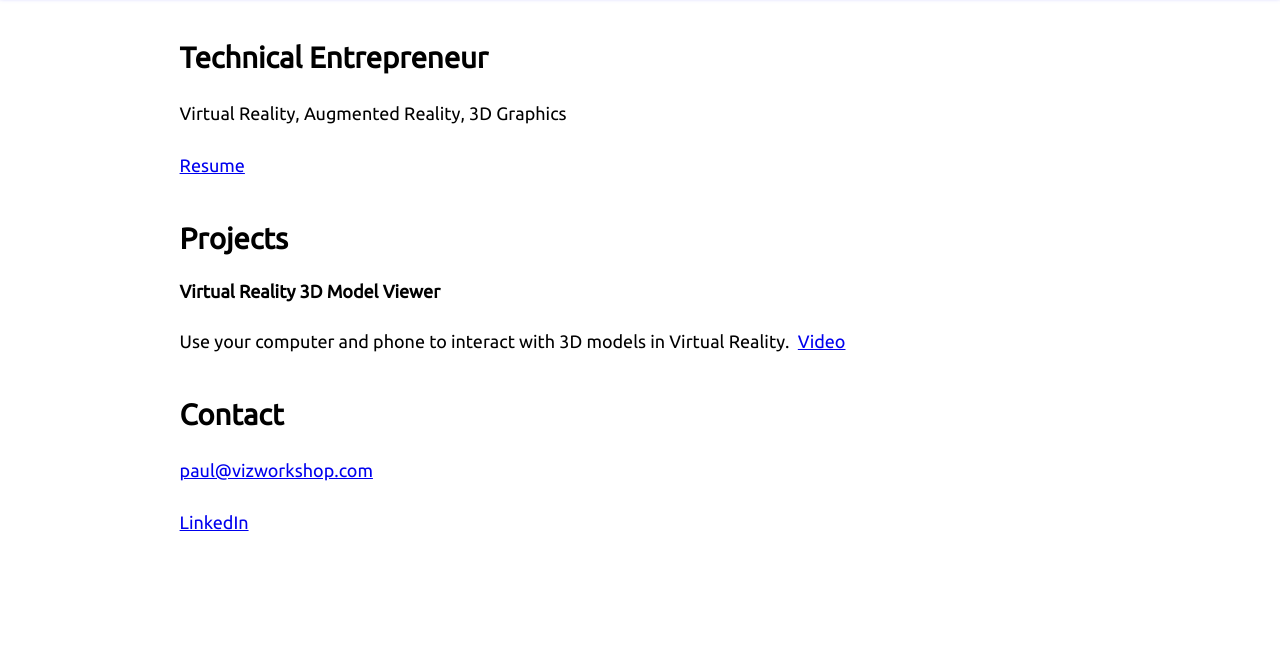
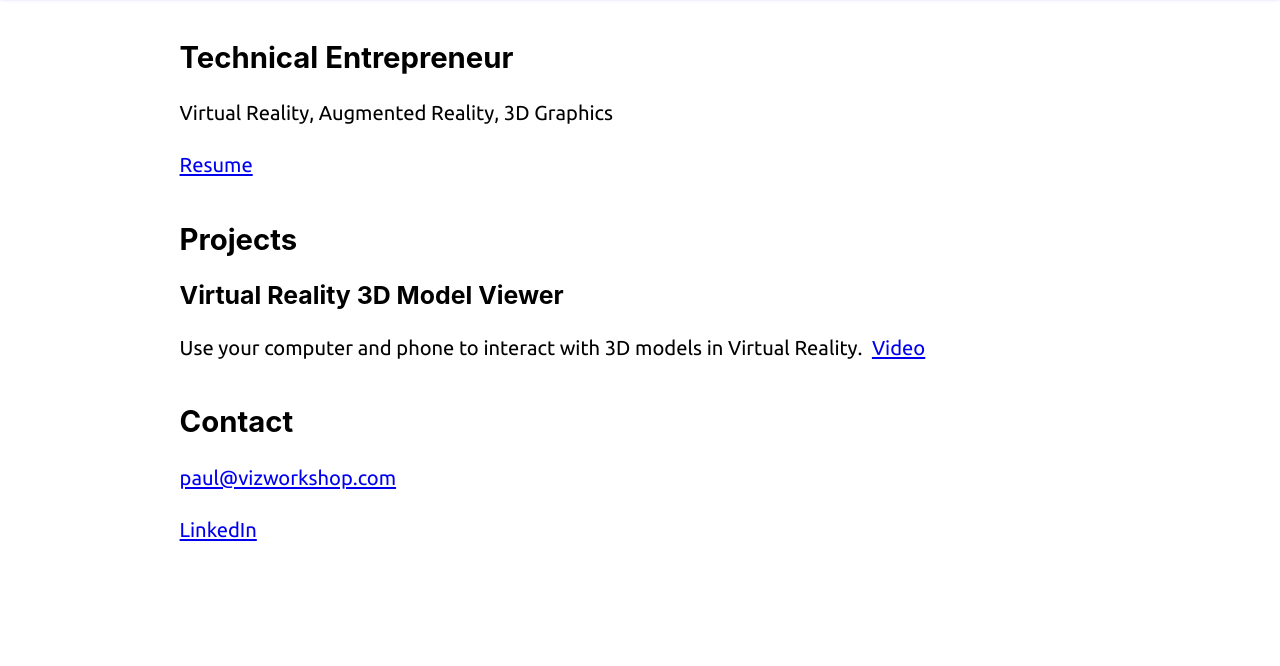
Before and after one commit to PaulKElliott/p-web, a Gatsby site: page / in a window 1280 px wide. Shown: the part 134-800 px from the top of the page. Built offline with nearby package versions, Linux system fonts and the light colour scheme; Gatsby itself is replaced by a stand-in of ours.

Commit message:
fixed small font rendering

```diff
--- a/src/components/site.css
+++ b/src/components/site.css
@@ -1,11 +1,11 @@
 @import url('https://fonts.googleapis.com/css?family=Ubuntu');
 
 body {
-    color: #000000;
-    font-family: Ubuntu, Arial, sans-serif;
-}
-
-h1, h2, h3, h4 {
     font-family: Ubuntu, Helvetica, sans-serif;
     color: #000;
 }
+
+p {
+    font-size: 112%;
+    text-rendering: optimizeLegibility;
+}
--- a/src/pages/index.js
+++ b/src/pages/index.js
@@ -15,7 +15,7 @@ const IndexPage = () => (
     </Subject>
     <Subject>
     <h2>Projects</h2>
-    <h4>Virtual Reality 3D Model Viewer</h4>
+    <h3>Virtual Reality 3D Model Viewer</h3>
     <p>
       Use your computer and phone to interact with 3D models in Virtual Reality.
       &nbsp;<a href="https://youtu.be/TLr6f9FNrfI?t=19s">Video</a>
```
